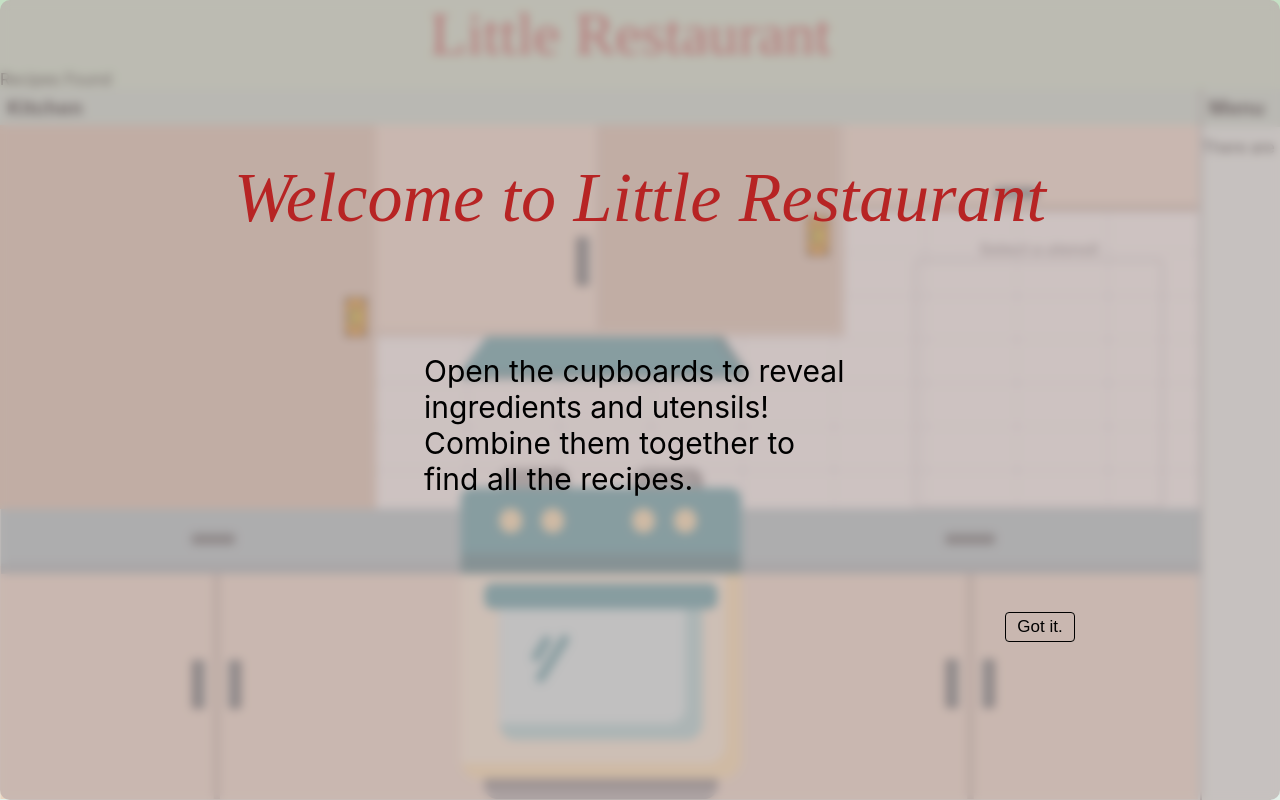
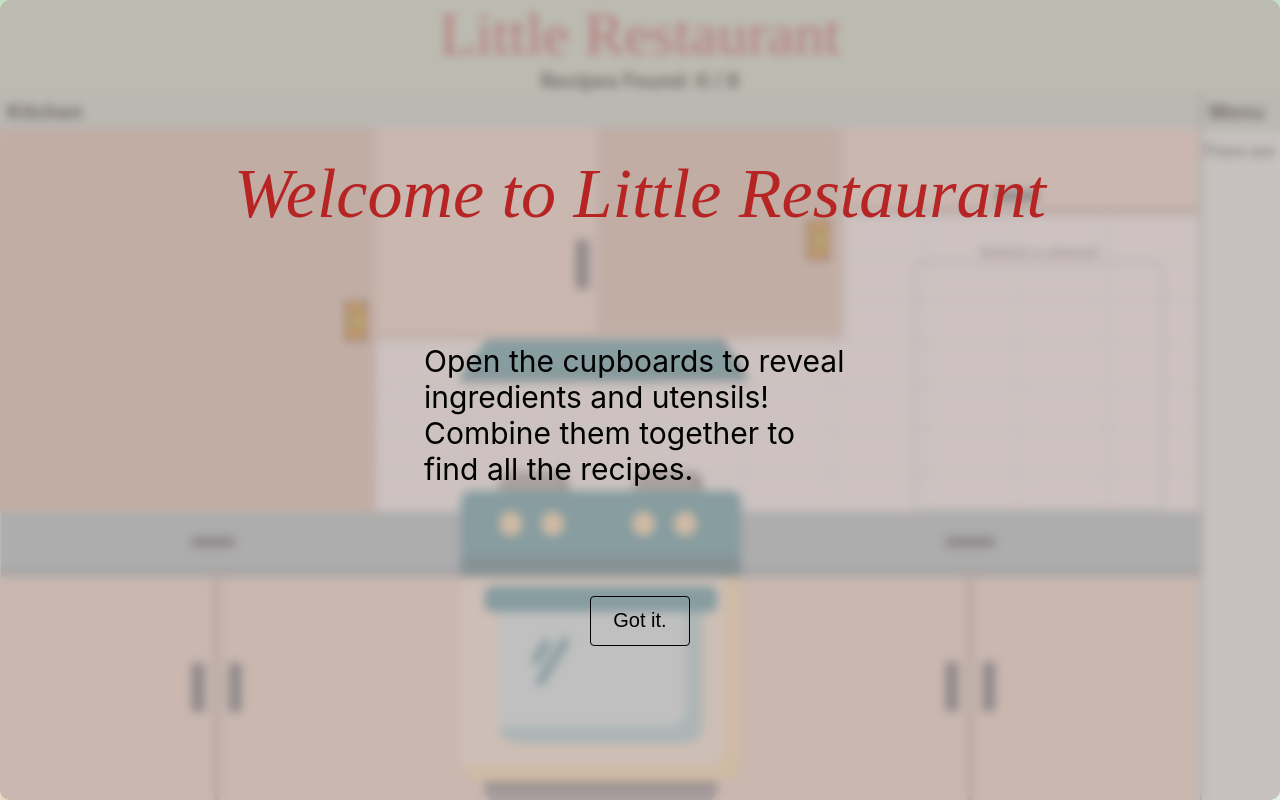
Before and after one commit to rodrigovzq/TDL_Proyecto, a React (Create React App) app in the folder tdl-app/: page / in a window 1280 px wide. Shown: the top 800 px of the page. Built offline with nearby package versions, Linux system fonts and the light colour scheme.

Commit message:
cambios de styling

```diff
--- a/tdl-app/src/App.css
+++ b/tdl-app/src/App.css
@@ -8,13 +8,20 @@
 
 .AppName {
     font-family: 'Cream-Cake';
+    text-align: center;
     font-size: 60px;
     border: none;
     background-color: transparent;
-    width: 420px;
     margin:auto;
     color: rgb(183, 36, 36);
 }
+
+.progress {
+    text-align: center;
+    font-weight: bold;
+    font-size: 20px;
+}
+
 
 .AppContent {
     display: flex;
@@ -35,7 +42,6 @@
     flex-shrink: 1;
     flex-grow: 1;
 }
-
 
 
 
--- a/tdl-app/src/App.tsx
+++ b/tdl-app/src/App.tsx
@@ -175,7 +175,8 @@ function App() {
       name: 'oven',
       combinations: [['tomato-sauce','dough', 'pre-pizza'],
                     ['cheese','pre-pizza', 'pizza-simple'],
-                    ['potato', '', 'baked-potato']],
+                    ['potato', '', 'baked-potato'],
+                    ['dough', '', 'bread']],
       action: 'bake'
     },
     {
@@ -198,7 +199,7 @@ function App() {
                      ['fruit','water', 'juice'],
                      ['fruit', 'milk', 'smoothie'],
                      ['glass-of-water','fruit', 'juice'],
-                     ['glass-of-water','sugar', 'soda'],
+                     ['glass-of-water','sugar', 'soda-water'],
                     ],
       action: 'combine'
     }
@@ -268,7 +269,8 @@ function App() {
       <Welcome />
       <div className="AppName">Little Restaurant</div>
       <div className="progress">
-        Recipes Found
+        Recipes Found: {`${recipes.filter((a) => (a.isAvailable && a.isInMenu )).length} /
+                         ${recipes.filter((a)=> (a.isInMenu)).length}`}
       </div>
       <div className="AppContent">
         <div className="workbenchEl">
--- a/tdl-app/src/components/Menu/Menu.css
+++ b/tdl-app/src/components/Menu/Menu.css
@@ -19,6 +19,7 @@
     flex-direction: row;
     flex-wrap: wrap;
     overflow-y: auto;
+    justify-content: center;
 }
 
 .menuContent > .placeholder {
--- a/tdl-app/src/components/Welcome/Welcome.css
+++ b/tdl-app/src/components/Welcome/Welcome.css
@@ -26,18 +26,17 @@
 }
 
 .welcomeAck {
-    margin-left: 800px;
-    width: 70px;
-    height: 30px;
+    width: 100px;
+    height: 50px;
     background-color: transparent;
     border-radius: 4px;
     border: 1px solid black;
-    font-size: 17px;
+    font-size: 20px;
 }
 
 .welcomeAck:hover {
     cursor: pointer;
-    border: 2px solid purple;
+    border: 3px solid rgb(162, 74, 162);
 }
 
 .welcomeHeader {
--- a/tdl-app/src/components/Workbench/Workbench.css
+++ b/tdl-app/src/components/Workbench/Workbench.css
@@ -56,7 +56,7 @@
 
 /*  WORKBENCH CONTENT */
 .workbenchContent {
-    height: 220px;
+    height: 240px;
     width: 220px;
     display: flex;
     flex-direction: column;
@@ -143,6 +143,7 @@
     background-color: transparent;
     border: none;
     position: absolute;
+    z-index: -1;
     bottom: 0%;
     margin: 0;
     padding: 0;
@@ -225,7 +226,7 @@
     flex-grow: 0;
     position: absolute;
     left: 50%;
-    z-index: 2;
+    z-index: 0;
 }
 
 .utensilsCupboard > .door {
```
Also changed, not shown: tdl-app/src/components/Alert/Alert.tsx (+9 -0 lines).
